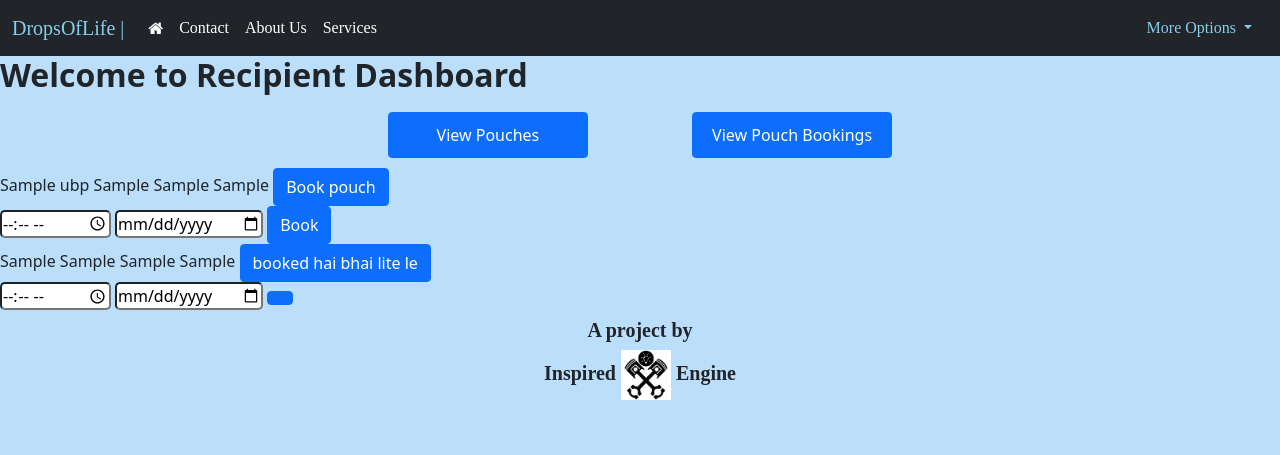
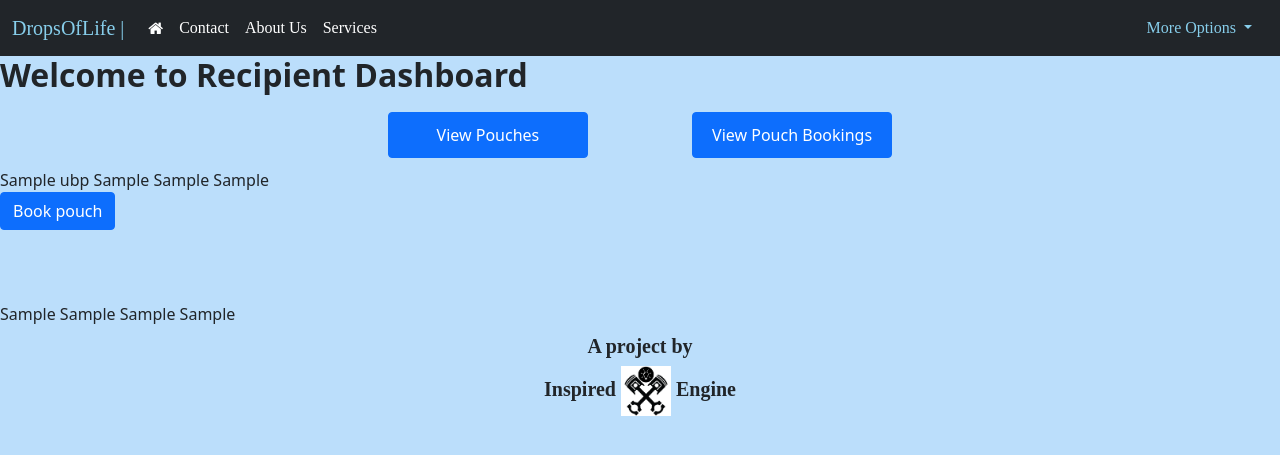
Before and after one commit to ArkiGhosh/blood-donation-connectivity, a Django app: template templates/recipientdashboard.html in a window 1280 px wide. Shown: the top 455 px of the page. Run offline with Django 4.2, Linux system fonts and the light colour scheme; the template is opened without the code that fills it: most values are stand-ins (such as "Sample title", 1, 10 or a date in 2020).

Commit message:
Update recipientdashboard.html
Added Pouch Booking logic

```diff
--- a/templates/recipientdashboard.html
+++ b/templates/recipientdashboard.html
@@ -106,22 +106,21 @@
             <td style = "font-family:Comfortaa;font-size:17px;padding:10px">{{h.2}}</td>
             <td style = "font-family:Comfortaa;font-size:17px;padding:10px">{{h.3}}</td>
             <td style = "font-family:Comfortaa;font-size:17px;padding:10px;text-align:center">
-              <button class="btn btn-primary" type="button" onclick="showHideRow('hidden_row{{h.0}}1')">
+            <form method="post">
+              {% csrf_token %}
+              <input type="hidden" name="pouchid" value="{{h.0}}">
+              <button class="btn btn-primary" type="submit" id="pay-btn">
+
+
                 Book pouch
-            </button>
+
+
+              </button>
+            </form>
             </td>
         </tr>
-        <tr id="hidden_row{{h.0}}1" class="hidden_row" style = "display:none; padding:10px; background-color:#81D4FA; border-color:#4FC3F7">
-          <form method="post">
-            {% csrf_token %}
-            <input type="hidden" name="hpin" value={{h.0}}  >
-            <input type="hidden" name="bookorbookings" value="book"  >
-            <td style = "padding:10px"></td>
-            <td style = "padding:10px"><input type="time" name="dontime" style = "border-radius:5px"></td>
-            <td style = "padding:10px"><input type="date" name="dondate" style = "border-radius:5px"></td>
-            <td style = "padding:10px;text-align:center"><button method="" type="submit" class="btn btn-primary">Book</button></td>
-          </form>
-        </tr>
+        <br>
+        <br> <br>
 
         {% endfor %}
         {% for h  in mb %}
@@ -131,22 +130,10 @@
             <td style = "font-family:Comfortaa;font-size:17px;padding:10px">{{h.2}}</td>
             <td style = "font-family:Comfortaa;font-size:17px;padding:10px">{{h.3}}</td>
             <td style = "font-family:Comfortaa;font-size:17px;padding:10px;text-align:center">
-              <button class="btn btn-primary" type="button" onclick="showHideRow('hidden_row{{h.0}}1')">
-                booked hai bhai lite le
-            </button>
+
             </td>
         </tr>
-        <tr id="hidden_row{{h.0}}1" class="hidden_row" style = "display:none; padding:10px; background-color:#81D4FA; border-color:#4FC3F7">
-          <form method="post">
-            {% csrf_token %}
-            <input type="hidden" name="hpin" value={{h.0}}  >
-            <input type="hidden" name="bookorbookings" value="book"  >
-            <td style = "padding:10px"></td>
-            <td style = "padding:10px"><input type="time" name="dontime" style = "border-radius:5px"></td>
-            <td style = "padding:10px"><input type="date" name="dondate" style = "border-radius:5px"></td>
-            <td style = "padding:10px;text-align:center"><button method="" type="submit" class="btn btn-primary"></button></td>
-          </form>
-        </tr>
+       <br>
 
         {% endfor %}
 
```
